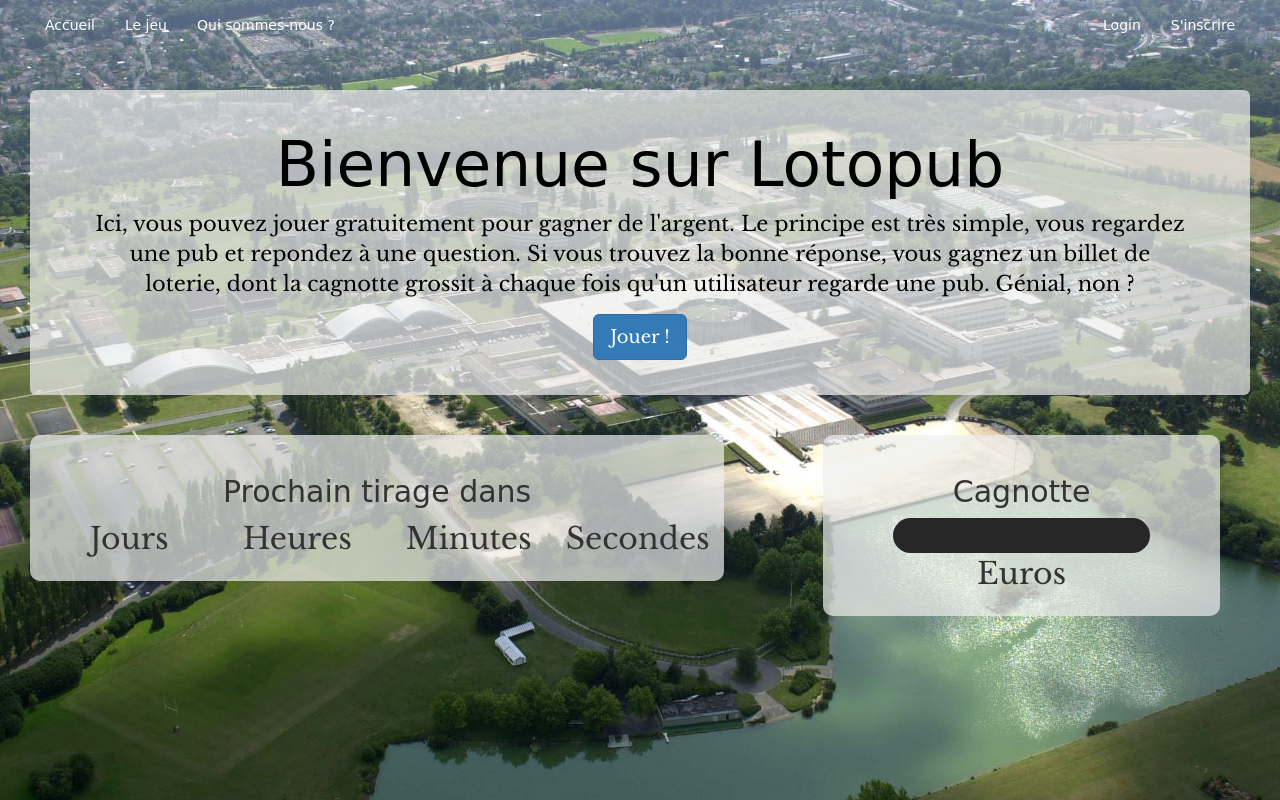
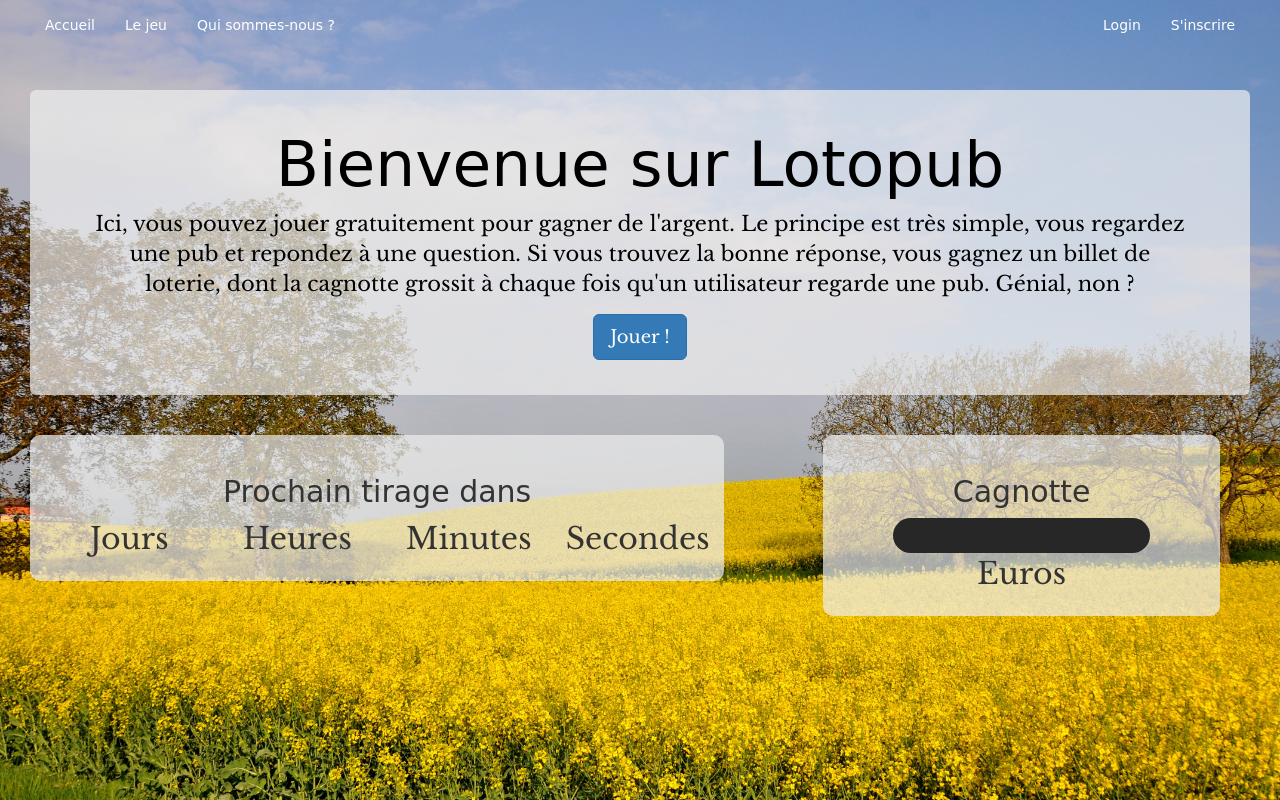
Before and after one commit to antoinedandi/modal_web, a PHP site: page / in a window 1280 px wide. Run offline with PHP 8.4, Linux system fonts and the light colour scheme; data that the repository does not hold is empty; some web fonts are replaced.

Commit message:
nouvelles images

```diff
--- a/css/perso.css
+++ b/css/perso.css
@@ -4,7 +4,7 @@
 body {
   margin:0;
   padding:0;
-  background: url(../img/Polytechnique.jpg) no-repeat center fixed;
+  background: url(../img/nature1.jpg) no-repeat center fixed;
   -webkit-background-size: cover;
   background-size: cover;
 }
```
Also changed, not shown: img/nature1.jpg (added), img/nature2.jpg (added), img/nature3.jpg (added), img/nature4.jpg (added), img/tobler.png (deleted).
